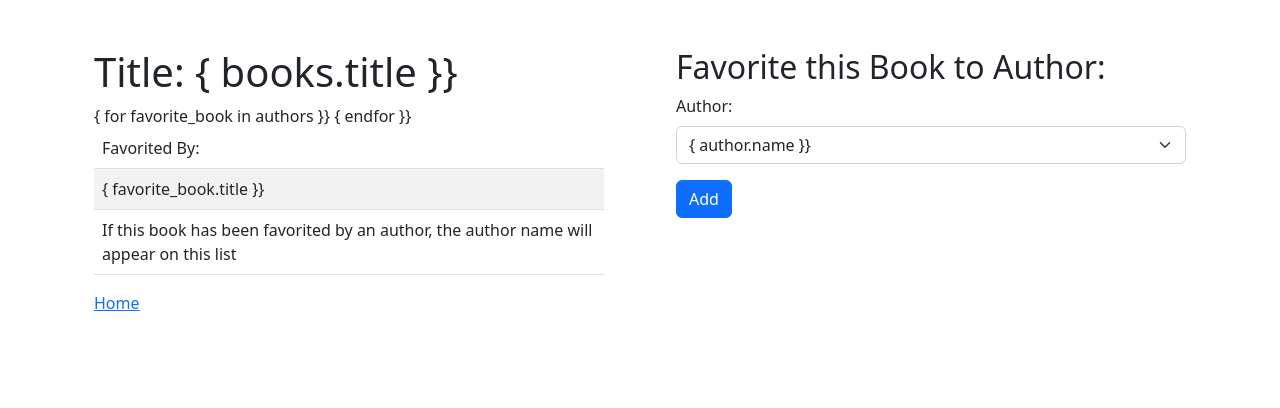
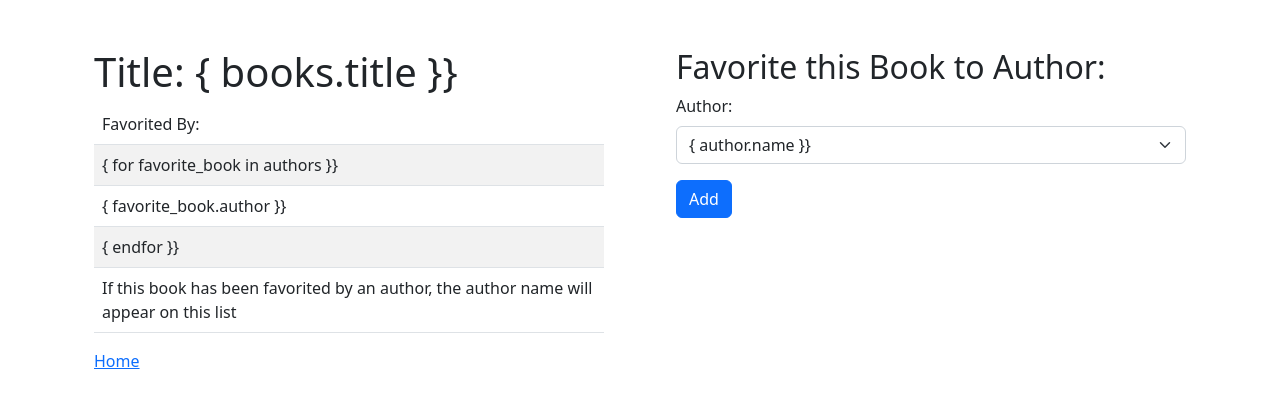
Before and after one commit to code-Brian/Books, a Flask app: page /books/show in a window 1280 px wide. Shown: the top 408 px of the page. Run offline with Flask 2, Linux system fonts and the light colour scheme; some libraries are stand-ins or nearby versions.

Commit message:
init commit

```diff
--- a/flask_app/templates/authors.html
+++ b/flask_app/templates/authors.html
@@ -45,6 +45,7 @@
             </table>
             <p><a href="/books">Add Book</a></p>
         </div>
+
     </div>
 </body>
 </html>
--- a/flask_app/templates/authors_show.html
+++ b/flask_app/templates/authors_show.html
@@ -43,12 +43,12 @@
                     <option value="test">test</option>
 
                     <!-- submit button for 'add to author favorites' form -->
-                    <input class="btn btn-primary" type="submit" value="Add">
+                    <input class="btn btn-primary mt-3" type="submit" value="Add">
                 </select>
             </form>
 
             <!-- link to home page -->
-            <p><a href="/authors">Home</a></p>
+            <p class="mt-3"><a href="/authors">Home</a></p>
         </div>
 
     </div>
--- a/flask_app/templates/books.html
+++ b/flask_app/templates/books.html
@@ -23,7 +23,7 @@
                 <input class="form-control" type="number" for="num_pages" name="num_pages">
 
                 <!-- submit button for create new book-->
-                <input class="btn btn-primary" type="submit" value="Create">
+                <input class="btn btn-primary mt-3" type="submit" value="Create">
             </form>
         </div>
 
--- a/flask_app/templates/books_show.html
+++ b/flask_app/templates/books_show.html
@@ -20,11 +20,16 @@
                     </tr>
                 </thead>
                 <tbody>
-                    { for favorite_book in authors }}
                     <tr>
-                        <td>{ favorite_book.title }}</td>
+                        <td>{ for favorite_book in authors }}</td>
                     </tr>
-                    { endfor }}
+                    <tr>
+                        <td>{ favorite_book.author }}</td>
+                    </tr>
+                    <tr>
+                        <td>{ endfor }}</td>
+                    </tr>
+
                     <tr>
                         <td>If this book has been favorited by an author, the author name will appear on this list</td>
                     </tr>
@@ -53,7 +58,6 @@
             </form>
         </div>
 
-
     </div>
 </body>
 </html>
```
Also changed, not shown: README.md.
